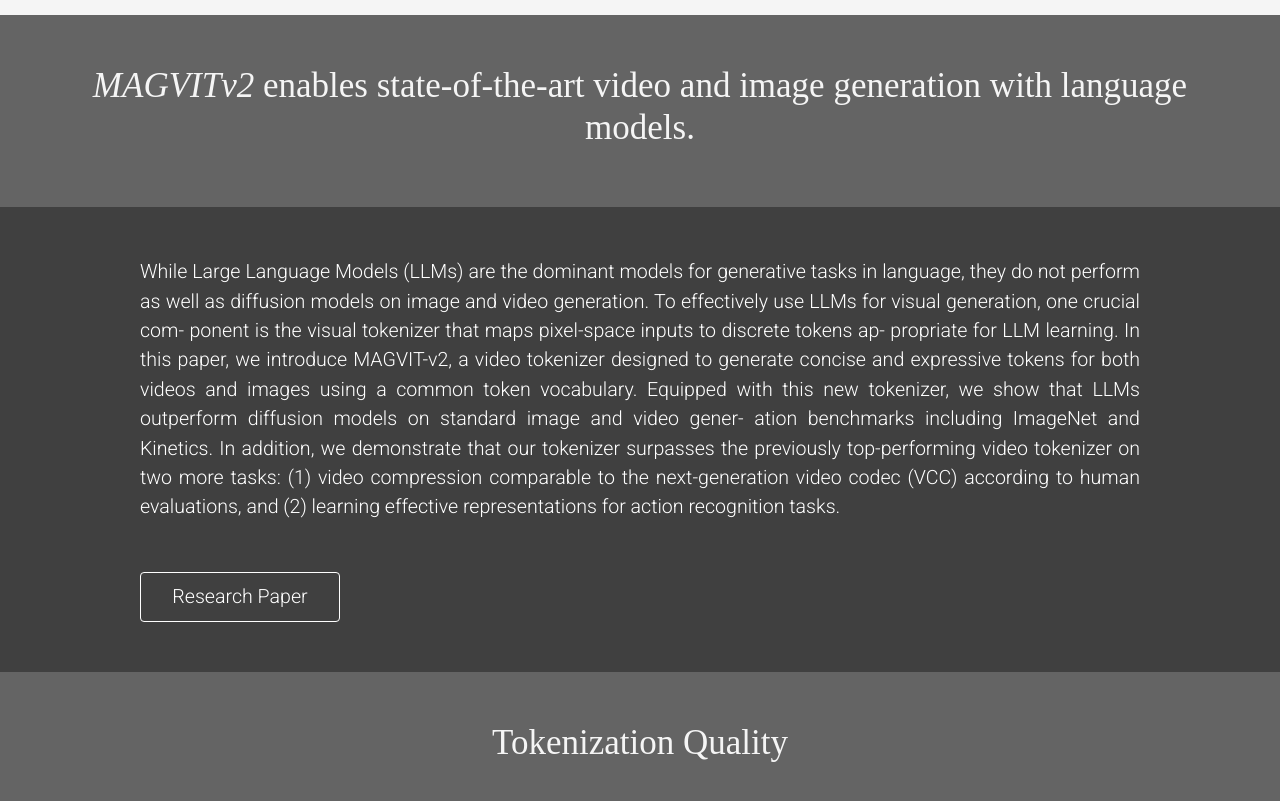
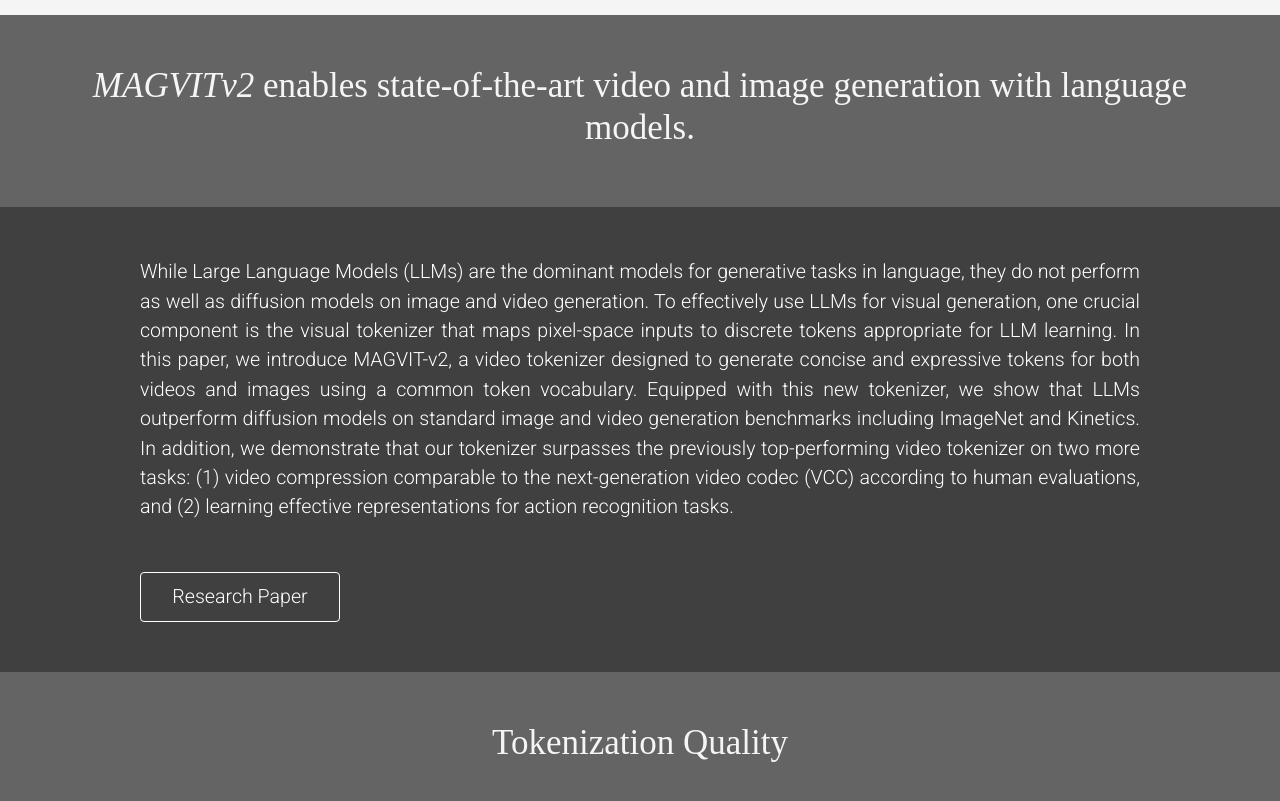
Before and after one commit to MAGVIT/magvit.github.io, a Jekyll site: the page v2/index.html, which Jekyll copies as it is, in a window 1280 px wide and 900 px high, scrolled down 386 px, cut to the strip 0-806 px from the top of the window. Shown: the top 801 px of the strip. Built offline with Jekyll 4.4.1, drawn with Linux system fonts in a browser that asks for light colours; some web fonts are replaced.

Commit message:
fix lines

```diff
--- a/v2/index.html
+++ b/v2/index.html
@@ -67,7 +67,7 @@
     <div class="abstract">
       <div class="inside">
         <p class="text">
-        While Large Language Models (LLMs) are the dominant models for generative tasks in language, they do not perform as well as diffusion models on image and video generation. To effectively use LLMs for visual generation, one crucial com- ponent is the visual tokenizer that maps pixel-space inputs to discrete tokens ap- propriate for LLM learning. In this paper, we introduce MAGVIT-v2, a video tokenizer designed to generate concise and expressive tokens for both videos and images using a common token vocabulary. Equipped with this new tokenizer, we show that LLMs outperform diffusion models on standard image and video gener- ation benchmarks including ImageNet and Kinetics. In addition, we demonstrate that our tokenizer surpasses the previously top-performing video tokenizer on two more tasks: (1) video compression comparable to the next-generation video codec (VCC) according to human evaluations, and (2) learning effective representations for action recognition tasks.
+        While Large Language Models (LLMs) are the dominant models for generative tasks in language, they do not perform as well as diffusion models on image and video generation. To effectively use LLMs for visual generation, one crucial component is the visual tokenizer that maps pixel-space inputs to discrete tokens appropriate for LLM learning. In this paper, we introduce MAGVIT-v2, a video tokenizer designed to generate concise and expressive tokens for both videos and images using a common token vocabulary. Equipped with this new tokenizer, we show that LLMs outperform diffusion models on standard image and video generation benchmarks including ImageNet and Kinetics. In addition, we demonstrate that our tokenizer surpasses the previously top-performing video tokenizer on two more tasks: (1) video compression comparable to the next-generation video codec (VCC) according to human evaluations, and (2) learning effective representations for action recognition tasks.
         </p>
         <!-- anon-on -->
         <a class="read-paper" href="https://arxiv.org/abs/2310."><button>Research Paper</button></a>
```
